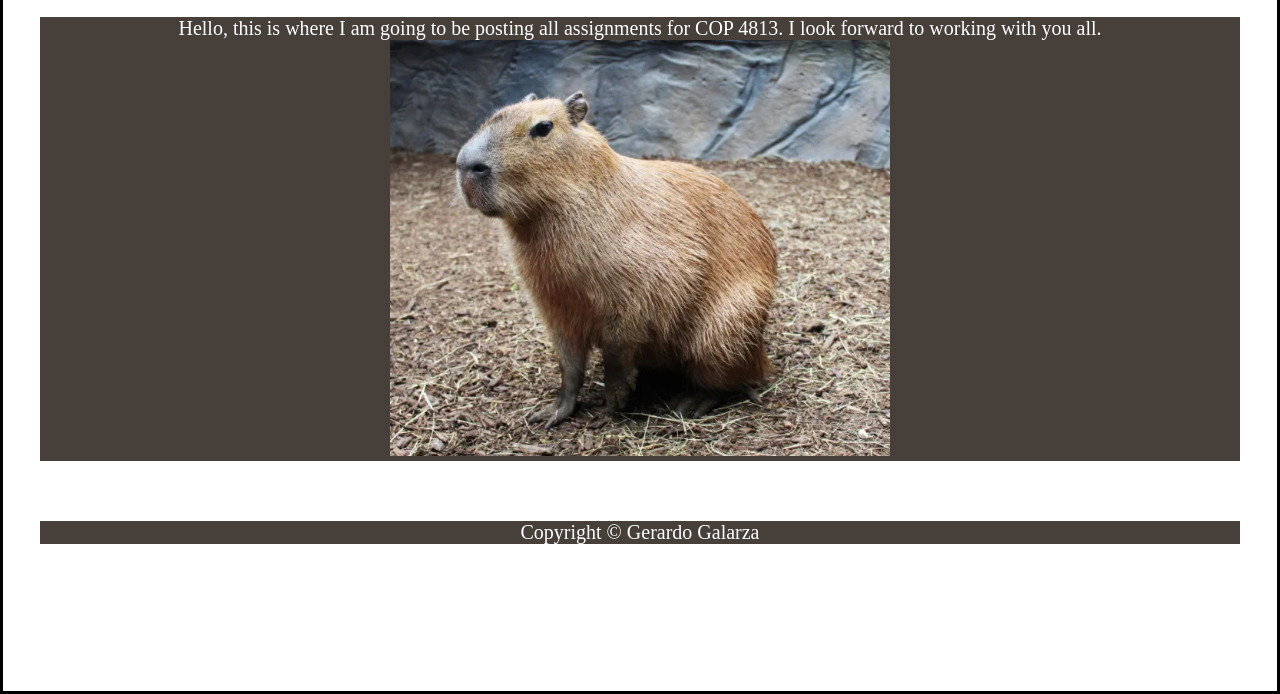
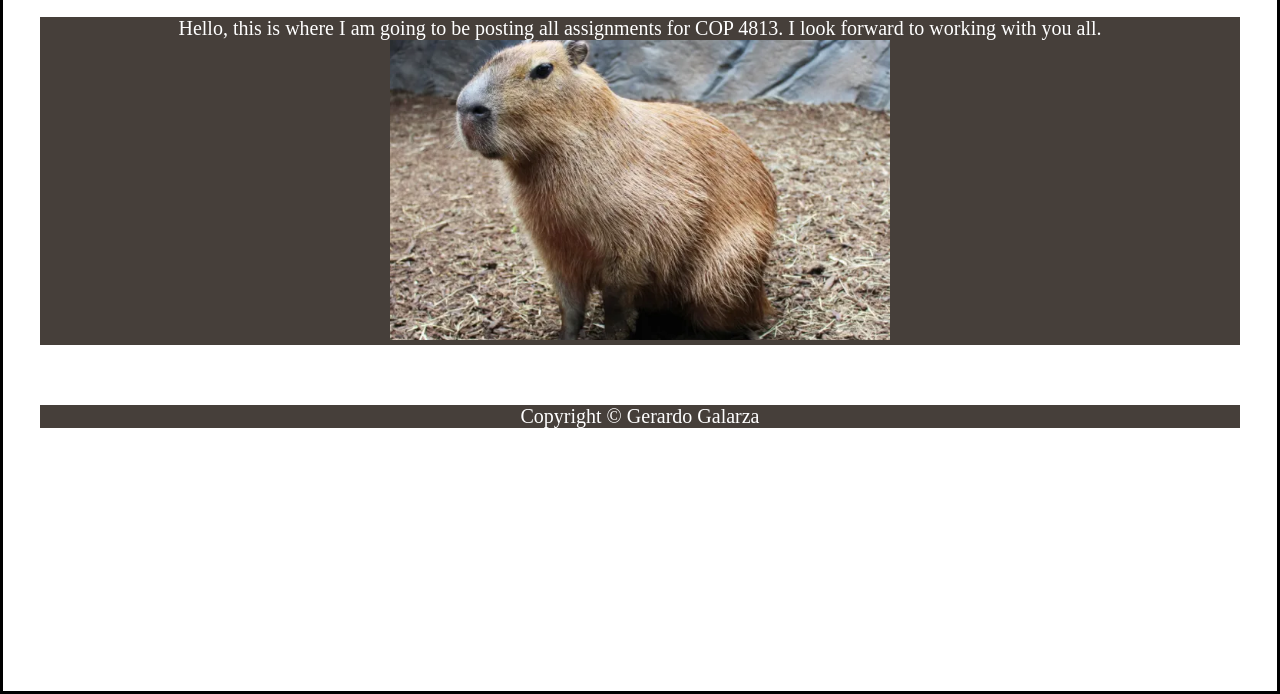
Before and after one commit to majesticgerry/My-Second-Repository, a plain HTML site: page COP_4813.html in a window 1280 px wide. Shown: the part 112-806 px from the top of the page. Drawn offline with Linux system fonts and the light colour scheme; a script that the page names is missing.

Commit message:
using chrome for testing a.10

```diff
--- a/COP_4813.html
+++ b/COP_4813.html
@@ -88,7 +88,7 @@
             posting all assignments for COP 4813. I look forward to
             working with you all.
 
-            <img src="img/capybara.webp" alt="Capybara" class="center" width="500" height="500">
+            <img src="img/capybara.webp" alt="Capybara" class="center" width="500" height="auto">
         </p>
 
     </main>
--- a/external_css/styles.css
+++ b/external_css/styles.css
@@ -3,7 +3,7 @@ theme*/
 
 html {
     font-size: 20px;
-    font-display: swap;
+    font-display: optional;
     line-height: 100px, 1.5rem;
     color: black;
     background-color: white;
@@ -45,10 +45,11 @@ p1 {
 }
 
 img.center {
-    transform: scale();
     width: 100%;
     max-width: 500px;
-    height: auto;
+    height: 300px;
+    /* Set a reasonable height based on the aspect ratio */
+    object-fit: cover;
 }
 
 
```
